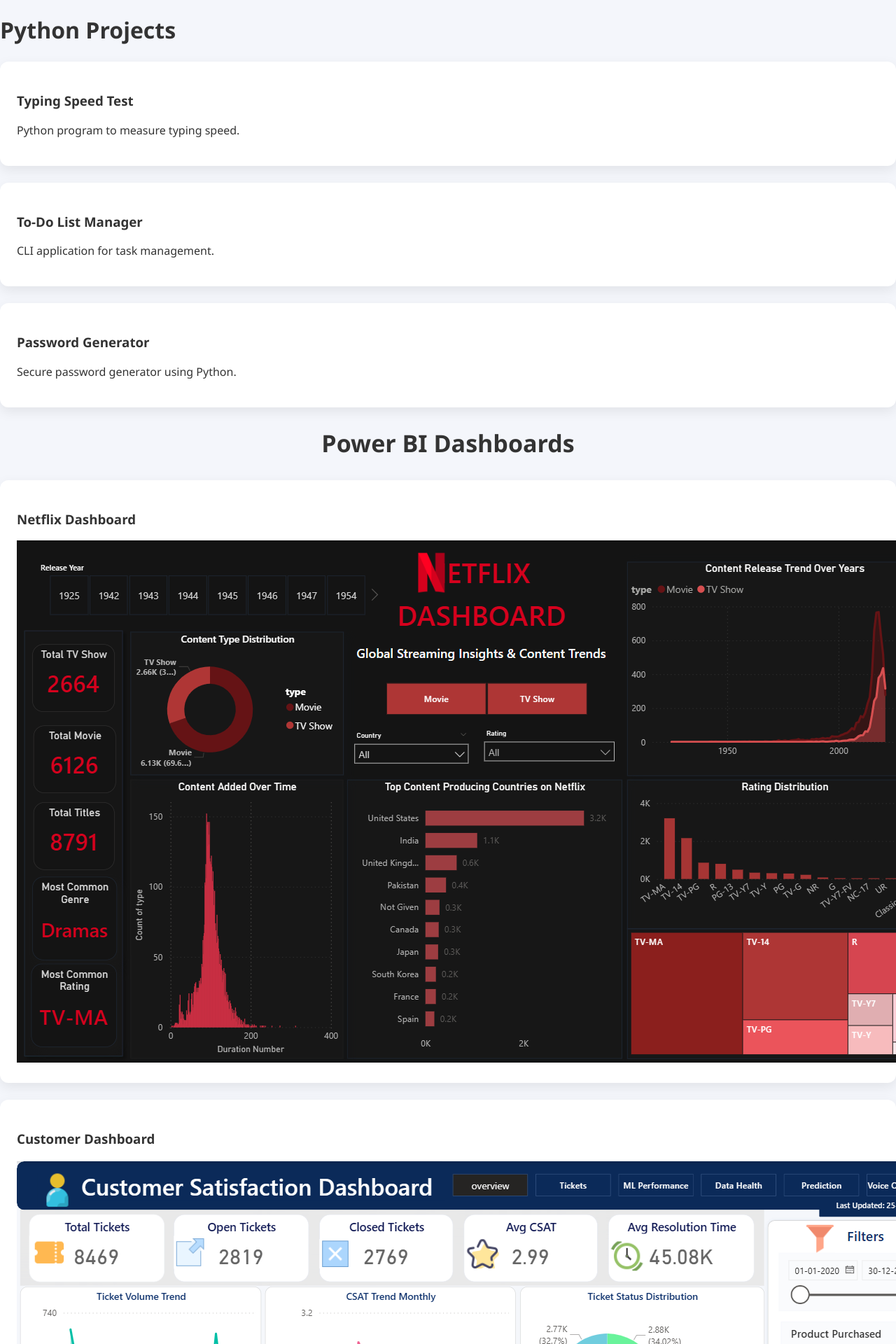
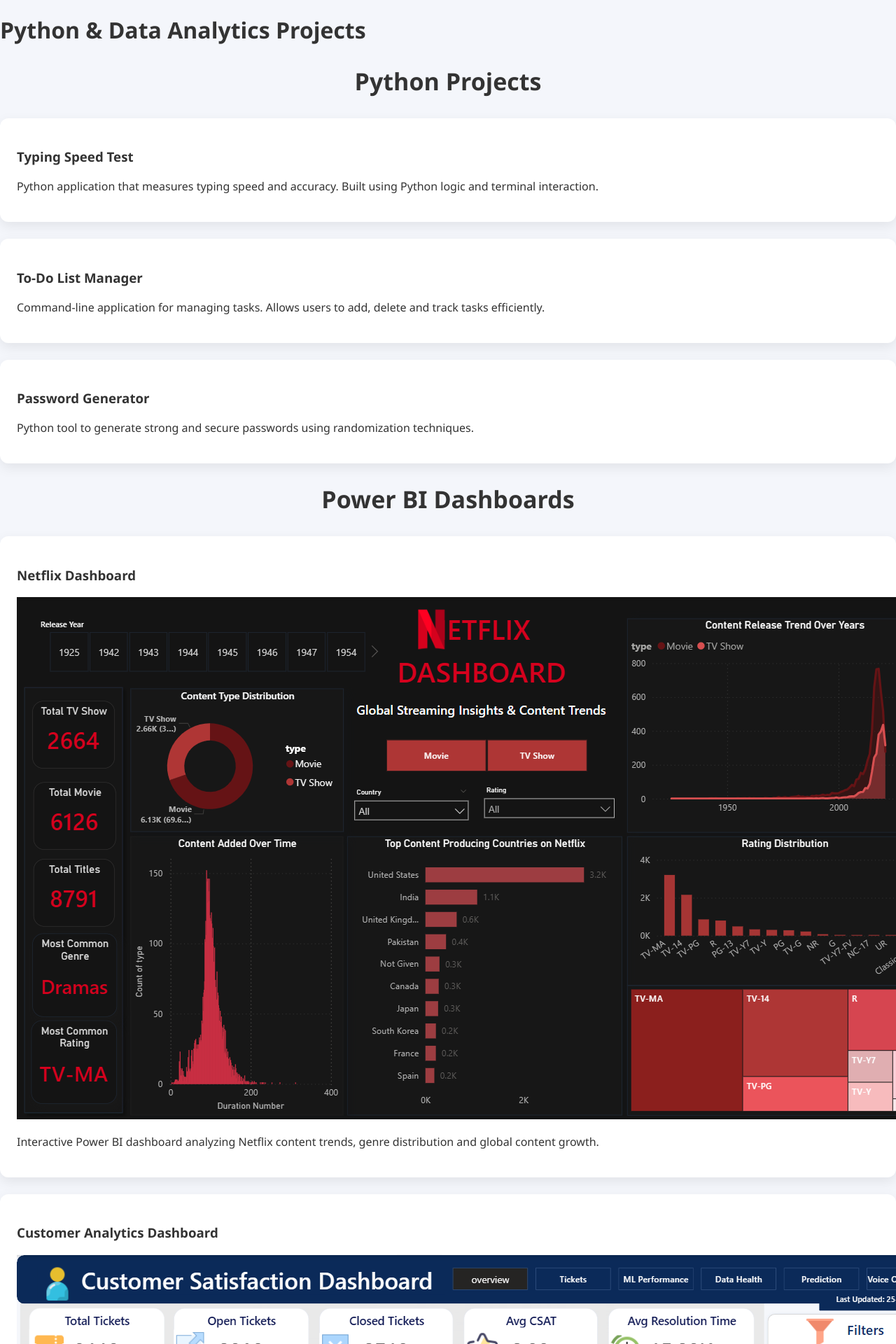
Before and after one commit to aparna190417/Aparna-Portfolio, a Flask app: template templates/python_projects.html in a window 1280 px wide; the page is wider, and only the part inside the window is pictured. Shown: the top 1920 px of that part at 70% size. Run offline with Flask 3, Linux system fonts and the light colour scheme; the template is opened without the code that fills it, so the values that code supplies are empty.

Commit message:
Final portfolio update

```diff
--- a/templates/index.html
+++ b/templates/index.html
@@ -236,10 +236,9 @@ based on specifications.
 
 <h2>Certificates</h2>
 
-
 <div class="certificate-card">
 
-<img src="{{ url_for('static', filename='certificates/tech_vidvan.jpg') }}">
+<img src="{{ url_for('static', filename='certificates/tech_vidyan.jpg') }}">
 
 <h3>Python Programming Certificate</h3>
 
@@ -257,7 +256,7 @@ based on specifications.
 
 <div class="certificate-card">
 
-<img src="{{ url_for('static', filename='certificates/excel_ai.jpg') }}">
+<img src="{{ url_for('static', filename='certificates/Excel_ai.jpg') }}">
 
 <h3>Excel Using AI Workshop</h3>
 
--- a/templates/python_projects.html
+++ b/templates/python_projects.html
@@ -2,43 +2,81 @@
 <html>
 
 <head>
-<title>Python Projects</title>
+<title>Python & Data Analytics Projects</title>
+
 <link rel="stylesheet" href="{{ url_for('static', filename='style.css') }}">
+
 </head>
 
 <body>
 
-<h1>Python Projects</h1>
+<h1>Python & Data Analytics Projects</h1>
+
+
+<!-- PYTHON PROJECTS -->
+
+<h2>Python Projects</h2>
 
 <div class="project-card">
+
 <h3>Typing Speed Test</h3>
-<p>Python program to measure typing speed.</p>
-</div>
 
-<div class="project-card">
-<h3>To-Do List Manager</h3>
-<p>CLI application for task management.</p>
-</div>
-
-<div class="project-card">
-<h3>Password Generator</h3>
-<p>Secure password generator using Python.</p>
-</div>
-
-<h2>Power BI Dashboards</h2>
-
-<div class="project-card dashboard">
-
-<h3>Netflix Dashboard</h3>
-
-<img src="{{ url_for('static', filename='powerbi/netflix_dashboard/Netflix_dashboard.png') }}">
+<p>
+Python application that measures typing speed and accuracy.
+Built using Python logic and terminal interaction.
+</p>
 
 </div>
 
 
 <div class="project-card">
 
-<h3>Customer Dashboard</h3>
+<h3>To-Do List Manager</h3>
+
+<p>
+Command-line application for managing tasks.
+Allows users to add, delete and track tasks efficiently.
+</p>
+
+</div>
+
+
+<div class="project-card">
+
+<h3>Password Generator</h3>
+
+<p>
+Python tool to generate strong and secure passwords
+using randomization techniques.
+</p>
+
+</div>
+
+
+
+<!-- POWER BI DASHBOARDS -->
+
+<h2>Power BI Dashboards</h2>
+
+
+<div class="project-card">
+
+<h3>Netflix Dashboard</h3>
+
+<img src="{{ url_for('static', filename='powerbi/netflix_dashboard/Netflix_dashboard.png') }}">
+
+<p>
+Interactive Power BI dashboard analyzing Netflix content trends,
+genre distribution and global content growth.
+</p>
+
+</div>
+
+
+
+<div class="project-card">
+
+<h3>Customer Analytics Dashboard</h3>
 
 <img src="{{ url_for('static', filename='powerbi/customer_dashboard/Overview.png') }}">
 <img src="{{ url_for('static', filename='powerbi/customer_dashboard/Tickets.png') }}">
@@ -46,7 +84,14 @@
 <img src="{{ url_for('static', filename='powerbi/customer_dashboard/Data_Health.png') }}">
 <img src="{{ url_for('static', filename='powerbi/customer_dashboard/Prediction.png') }}">
 <img src="{{ url_for('static', filename='powerbi/customer_dashboard/Voice_Of_Customer.png') }}">
+
+<p>
+Customer behavior and satisfaction analysis using Power BI dashboards
+with data insights and predictions.
+</p>
+
 </div>
+
 
 
 <div class="project-card">
@@ -57,19 +102,35 @@
 <img src="{{ url_for('static', filename='powerbi/uber_dashboard/2_Base_Analysis.png') }}">
 <img src="{{ url_for('static', filename='powerbi/uber_dashboard/3_Prediction.png') }}">
 
+<p>
+Power BI dashboard analyzing Uber trip patterns,
+ride demand trends and trip insights.
+</p>
+
 </div>
+
+
+
+<!-- TABLEAU DASHBOARDS -->
 
 <h2>Tableau Dashboards</h2>
 
+
 <div class="project-card">
 
-<h3>Data Analyst Job Analysis</h3>
+<h3>Data Analyst Job Market Analysis</h3>
 
 <img src="{{ url_for('static', filename='tableau/Data_job_analysis/Overview.png') }}">
 <img src="{{ url_for('static', filename='tableau/Data_job_analysis/Salary_Prediction.png') }}">
 <img src="{{ url_for('static', filename='tableau/Data_job_analysis/Map.png') }}">
 
+<p>
+Tableau dashboards analyzing job demand, salary trends
+and geographic distribution of data analyst jobs.
+</p>
+
 </div>
+
 
 
 <div class="project-card">
@@ -80,7 +141,14 @@
 <img src="{{ url_for('static', filename='tableau/laptop_analysis/Hardware_Analysis.png') }}">
 <img src="{{ url_for('static', filename='tableau/laptop_analysis/Price_Insights.png') }}">
 
+<p>
+Tableau dashboards exploring laptop specifications,
+hardware impact and price insights.
+</p>
+
 </div>
+
+
 
 </body>
 </html>
```
Also changed, not shown: templates/certificates.html (+18 -3 lines), templates/internship.html (+13 -3 lines).
